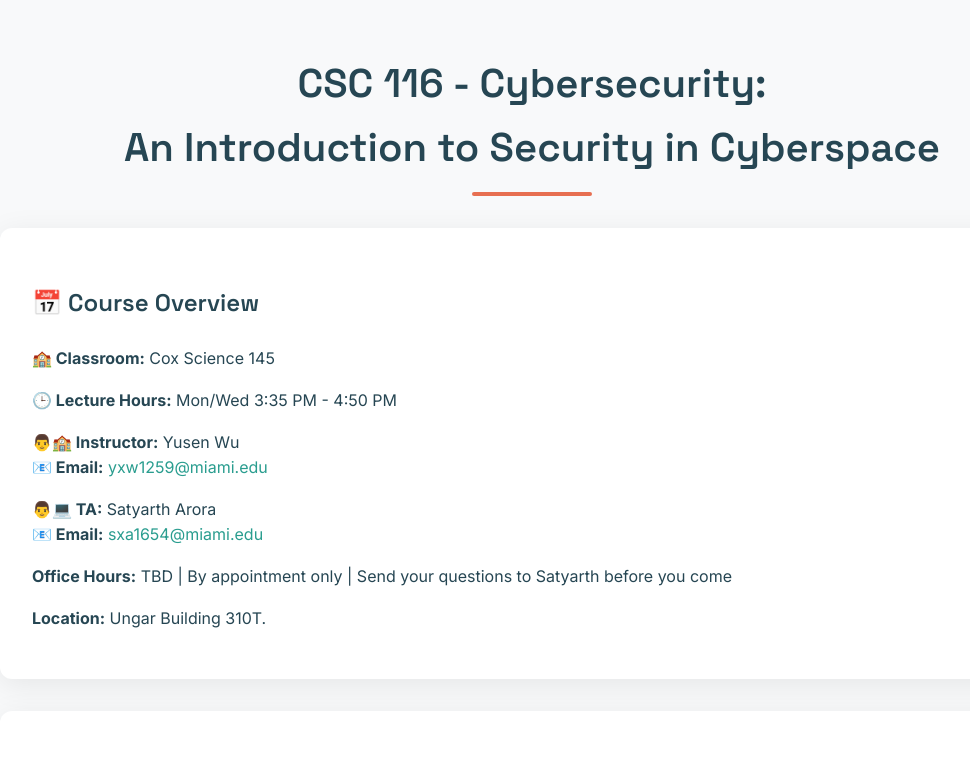
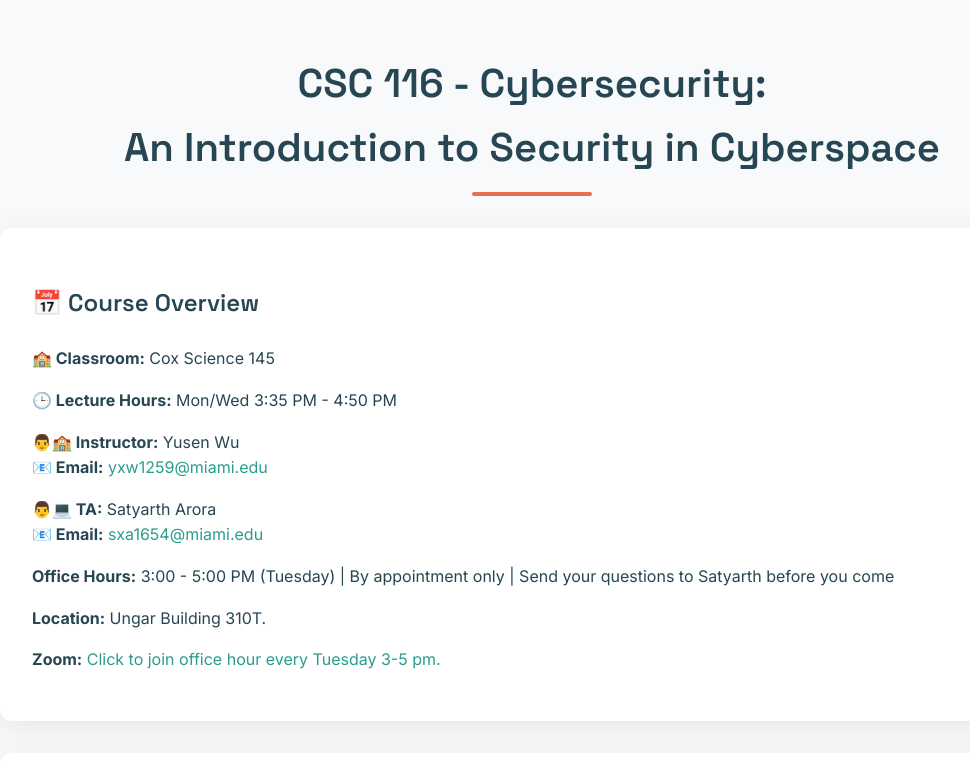
Before and after one commit to AnonymousUser08/csc116, a plain HTML site: page index.html in a window 1280 px wide. Shown: the top 764 px of the page, without its empty margins (108-1078 px from the left). Drawn offline with Linux system fonts and the light colour scheme.

Commit message:
overview

```diff
--- a/index.html
+++ b/index.html
@@ -175,8 +175,9 @@
             <strong>📧 Email:</strong> <a href="mailto:yxw1259@miami.edu">yxw1259@miami.edu</a></p>
             <p><strong>👨💻 TA:</strong> Satyarth Arora<br>
             <strong>📧 Email:</strong> <a href="mailto:crh873@miami.edu">sxa1654@miami.edu</a></p>
-            <p><strong>Office Hours:</strong> TBD | By appointment only | Send your questions to Satyarth before you come </p>
+            <p><strong>Office Hours:</strong> 3:00 - 5:00 PM (Tuesday) | By appointment only | Send your questions to Satyarth before you come </p>
             <p><strong>Location:</strong> Ungar Building 310T.</p>
+            <p><strong>Zoom:</strong> <a href="https://csc.as.miami.edu/resources/lab-hours/index.html">Click to join office hour every Tuesday 3-5 pm.</a></p>
         </div>
     </div>
 
```
